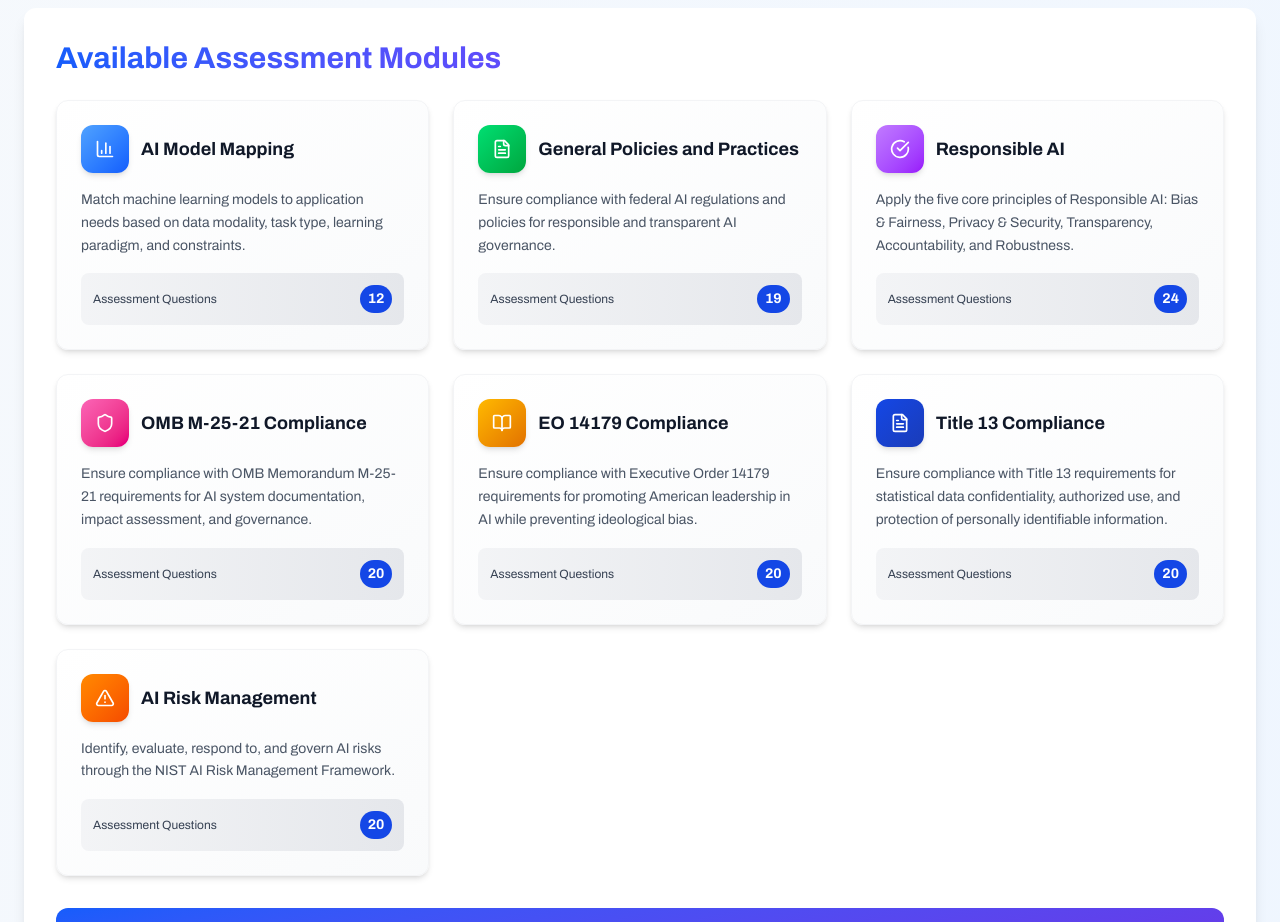
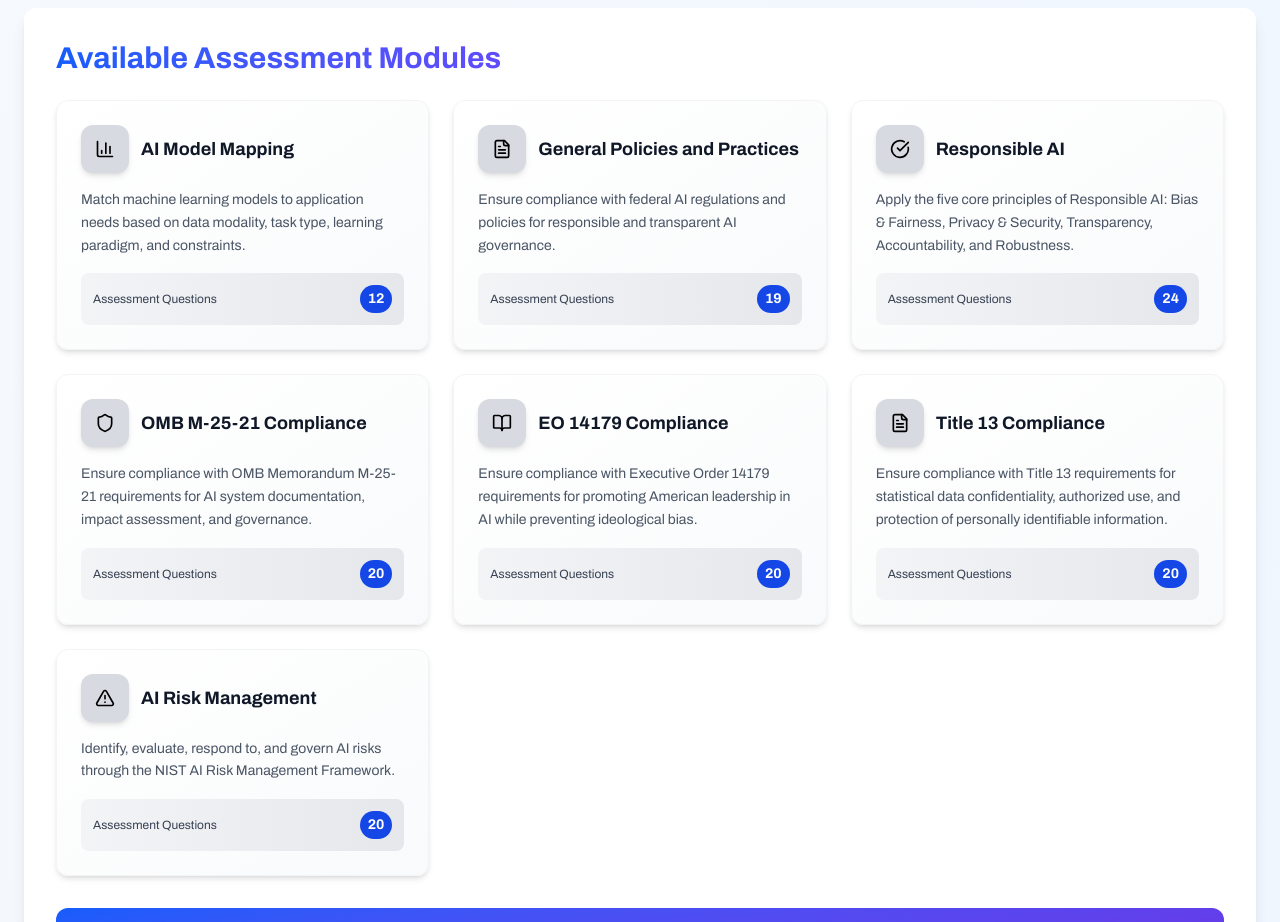
Before and after one commit to uscensusbureau/AI-Toolkit, a React (Vite) app: page / in a window 1280 px wide. Shown: the part 2740-3662 px from the top of the page. Built offline with nearby package versions, Linux system fonts and the light colour scheme.

Commit message:
available assessment modules icons color change to gray

```diff
--- a/src/App.jsx
+++ b/src/App.jsx
@@ -541,22 +541,14 @@
               {Object.entries(AI_MODULES_INFO).map(([key, module]) => (
                 <div key={key} className="bg-gradient-to-br from-white to-gray-50 rounded-xl p-6 shadow-md border border-gray-100">
                   <div className="flex items-center mb-4">
-                    <div className={`w-12 h-12 rounded-xl mr-3 flex items-center justify-center shadow-md ${
-                      key === AI_MODULES.MAPPING ? 'bg-gradient-to-br from-blue-400 to-blue-600' :
-                      key === AI_MODULES.REGULATION ? 'bg-gradient-to-br from-green-400 to-green-600' :
-                      key === AI_MODULES.RESPONSIBLE_AI ? 'bg-gradient-to-br from-purple-400 to-purple-600' :
-                      key === AI_MODULES.RISK ? 'bg-gradient-to-br from-orange-400 to-orange-600' :
-                      key === AI_MODULES.OMB_M25_21 ? 'bg-gradient-to-br from-pink-400 to-pink-600' :
-                      key === AI_MODULES.EO_14179 ? 'bg-gradient-to-br from-amber-400 to-amber-600' :
-                      'bg-gradient-to-br from-blue-700 to-blue-800'
-                    }`}>
-                      {key === AI_MODULES.MAPPING && <BarChart3 size={20} className="text-white" />}
-                      {key === AI_MODULES.REGULATION && <FileText size={20} className="text-white" />}
-                      {key === AI_MODULES.RESPONSIBLE_AI && <CheckCircle size={20} className="text-white" />}
-                      {key === AI_MODULES.RISK && <AlertTriangle size={20} className="text-white" />}
-                      {key === AI_MODULES.OMB_M25_21 && <Shield size={20} className="text-white" />}
-                      {key === AI_MODULES.EO_14179 && <BookOpen size={20} className="text-white" />}
-                      {key === AI_MODULES.TITLE_13 && <FileText size={20} className="text-white" />}
+                    <div style={ {backgroundColor: "#D7DAE0"}} className="w-12 h-12 rounded-xl mr-3 flex items-center justify-center shadow-md" >
+                      {key === AI_MODULES.MAPPING && <BarChart3 size={20} className="text-black" />}
+                      {key === AI_MODULES.REGULATION && <FileText size={20} className="text-black" />}
+                      {key === AI_MODULES.RESPONSIBLE_AI && <CheckCircle size={20} className="text-black" />}
+                      {key === AI_MODULES.RISK && <AlertTriangle size={20} className="text-black" />}
+                      {key === AI_MODULES.OMB_M25_21 && <Shield size={20} className="text-black" />}
+                      {key === AI_MODULES.EO_14179 && <BookOpen size={20} className="text-black" />}
+                      {key === AI_MODULES.TITLE_13 && <FileText size={20} className="text-black" />}
                     </div>
                     <h3 className="font-bold text-lg text-gray-900">{module.title}</h3>
                   </div>
```
